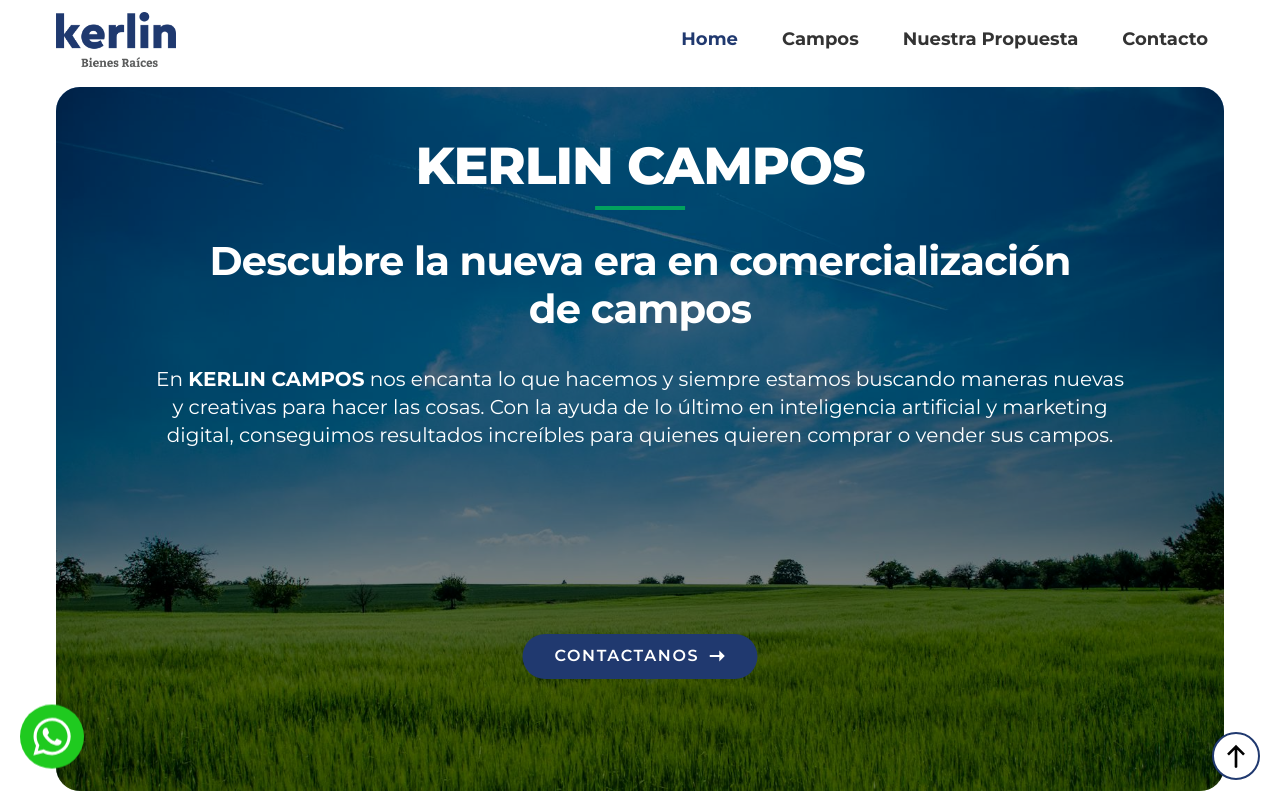
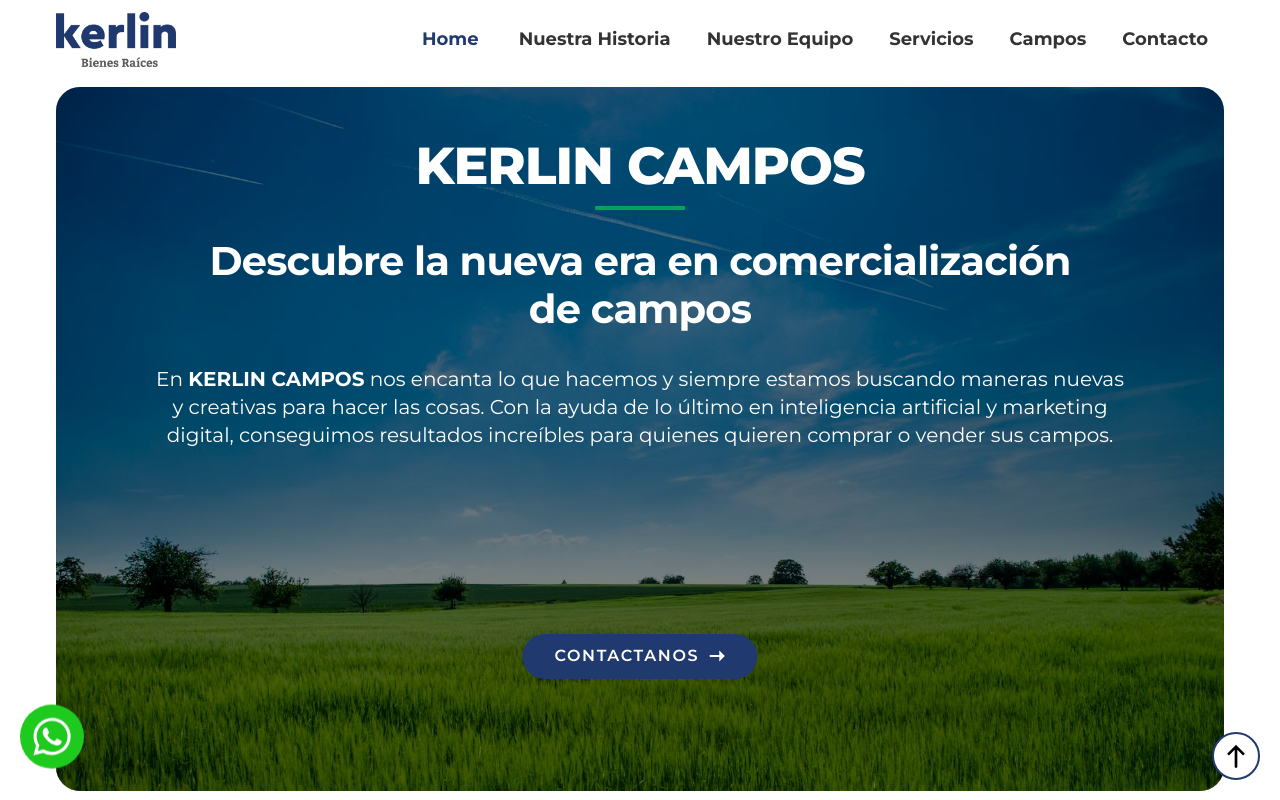
Before and after one commit to matiasmd8610/kerlin_campos, a Next.js app: page / in a window 1280 px wide. Shown: the top 800 px of the page. Built offline with nearby package versions, Linux system fonts and the light colour scheme.

Commit message:
Updates sections

```diff
--- a/src/components/Header.js
+++ b/src/components/Header.js
@@ -32,16 +32,22 @@
                 <Image className="logo w-[120px] h-[auto]" src="/images/logo_kerlin_blue.png" width="200" height="200" alt="Logo Kerlin" />
                 <nav className={`top-[80px] lg:top-0 w-screen lg:w-auto left-0 lg:left-initial fixed hidden lg:block lg:relative px-4 lg:px-0 ${active ? "active" : ""}`}>
                     <ul className='flex flex-col lg:flex-row py-5 lg:py-0 items-center lg:items-start'>
-                        <li className='mb-3 lg:mb-0 lg:mr-3'>
+                        <li className='mb-3 lg:mb-0 lg:mr-2'>
                             <Link className="text-blueMain font-bold py-[7px] px-4 text-lg hover:text-white" href="#home">Home</Link>
                         </li>
-                        <li className='mb-3 lg:mb-0 lg:mr-3'>
+                        <li className='mb-3 lg:mb-0 lg:mr-1'>
+                            <Link className="font-bold py-[7px] px-4 text-lg hover:text-white" href="/campos">Nuestra Historia</Link>
+                        </li>
+                        <li className='mb-3 lg:mb-0 lg:mr-1'>
+                            <Link className="font-bold py-[7px] px-4 text-lg hover:text-white" href="/campos">Nuestro Equipo</Link>
+                        </li>
+                        <li className='mb-3 lg:mb-0 lg:mr-1'>
+                            <Link className="font-bold py-[7px] px-4 text-lg hover:text-white" href="/campos">Servicios</Link>
+                        </li>
+                        <li className='mb-3 lg:mb-0 lg:mr-1'>
                             <Link className="font-bold py-[7px] px-4 text-lg hover:text-white" href="/campos">Campos</Link>
                         </li>
-                        <li className='mb-3 lg:mb-0 lg:mr-3'>
-                            <Link className="font-bold py-[7px] px-4 text-lg hover:text-white" href="/campos">Nuestra Propuesta</Link>
-                        </li>
-                        <li>
+                        <li className='mb-3 lg:mb-0'>
                             <Link href="#" className="font-bold py-[7px] px-4 text-lg hover:text-white">Contacto</Link>
                         </li>
                     </ul>
--- a/src/components/SliderServices.js
+++ b/src/components/SliderServices.js
@@ -52,11 +52,6 @@
         <span className='font-semibold text-center inline-block mb-5 italic leading-6 text-blueMain'>Asesoramiento que Abre Caminos</span>
         <p className='text-base'>Te ofrecemos un asesoramiento que toca todos los puntos clave, dándote una visión 360° para que tu decisión sobre terrenos rurales sea tan clara como el agua de manantial.</p>
       </SwiperSlide>
-      <SwiperSlide className='bg-gray-100 rounded-md px-6 py-8 mt-[9rem] !h-auto'>
-        <Image className='mt-[-8rem] rounded-lg h-[180px] object-cover' src={"/images/calidad_y_potencial_tierras.jpg"} alt="" width={500} height={200} />
-        <h4 className='my-5 font-bold text-center text-xl leading-6'>Calidad y potencial de las tierras</h4>
-        <p className='text-center text-base'>Tenemos la capacidad de evaluar la calidad y potencial de las tierras, asesorando sobre los cultivos o actividades agropecuarias</p>
-      </SwiperSlide>
     </Swiper>
   )
 }
```
